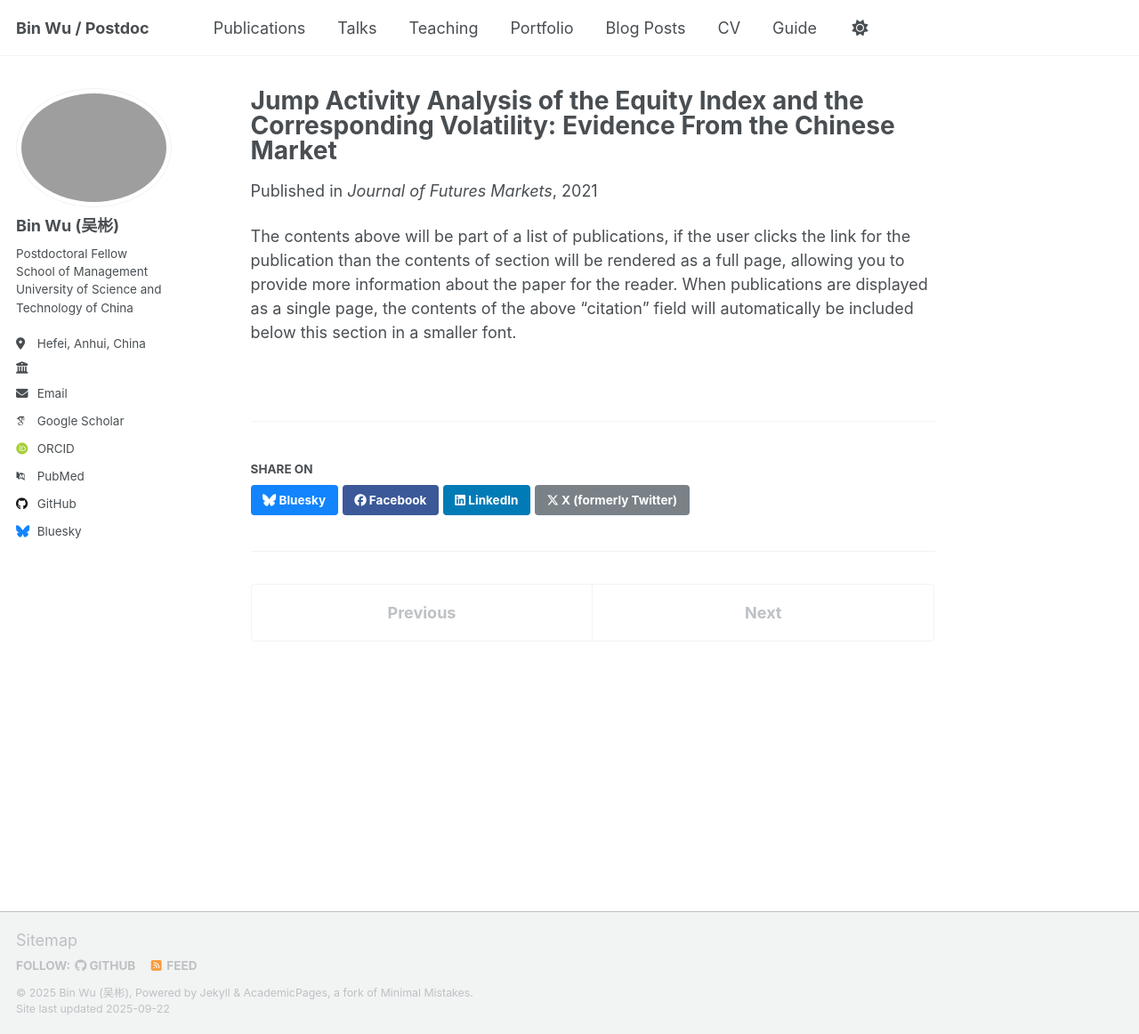
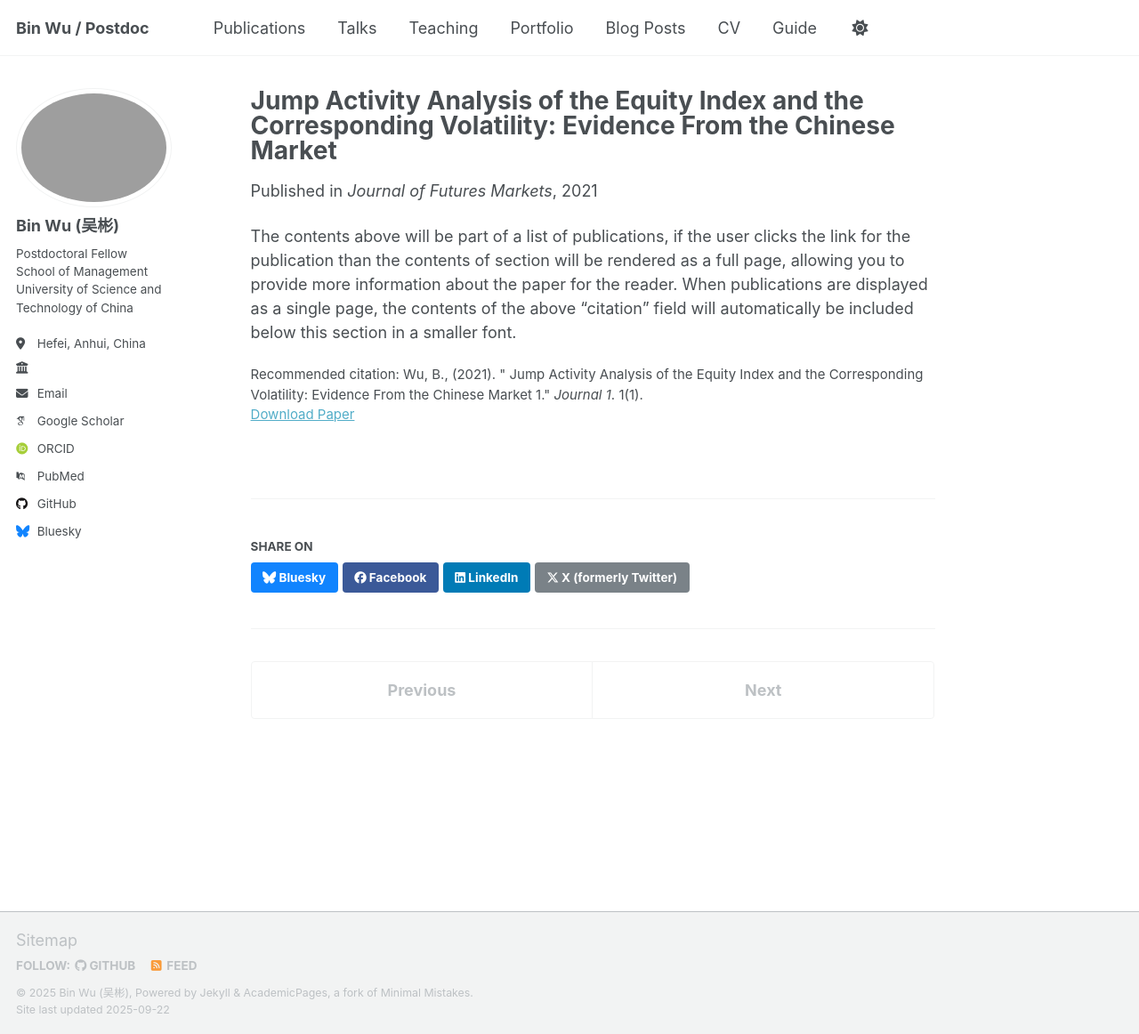
Before and after one commit to BinWu58/BinWu.github.io, a Jekyll site: the page built from _publications/2021-04-19-jump-activity-chinese-market.md, in a window 1280 px wide and 1162 px high. Shown: the whole window at 89% size. Built offline with Jekyll 4.4.1, drawn with Linux system fonts in a browser that asks for light colours; some web fonts are replaced; a script that is not in the unit is left out; part of the change alters nothing that is shown.

Commit message:
2021-04-19-jump-activity-chinese-market.md

```diff
--- a/_publications/2021-04-19-jump-activity-chinese-market.md
+++ b/_publications/2021-04-19-jump-activity-chinese-market.md
@@ -9,6 +9,6 @@ venue: 'Journal of Futures Markets'
 #slidesurl: 'http://academicpages.github.io/files/slides1.pdf'
 paperurl: "https://onlinelibrary.wiley.com/doi/abs/10.1002/fut.22227"
 #bibtexurl: 'http://academicpages.github.io/files/bibtex1.bib'
-#citation: "Wu, B., (2021). &quot; Jump Activity Analysis of the Equity Index and the Corresponding Volatility: Evidence From the Chinese Market 1.&quot; <i>Journal 1</i>. 1(1)."
+citation: "Wu, B., (2021). &quot; Jump Activity Analysis of the Equity Index and the Corresponding Volatility: Evidence From the Chinese Market 1.&quot; <i>Journal 1</i>. 1(1)."
 ---
 The contents above will be part of a list of publications, if the user clicks the link for the publication than the contents of section will be rendered as a full page, allowing you to provide more information about the paper for the reader. When publications are displayed as a single page, the contents of the above "citation" field will automatically be included below this section in a smaller font.
```
